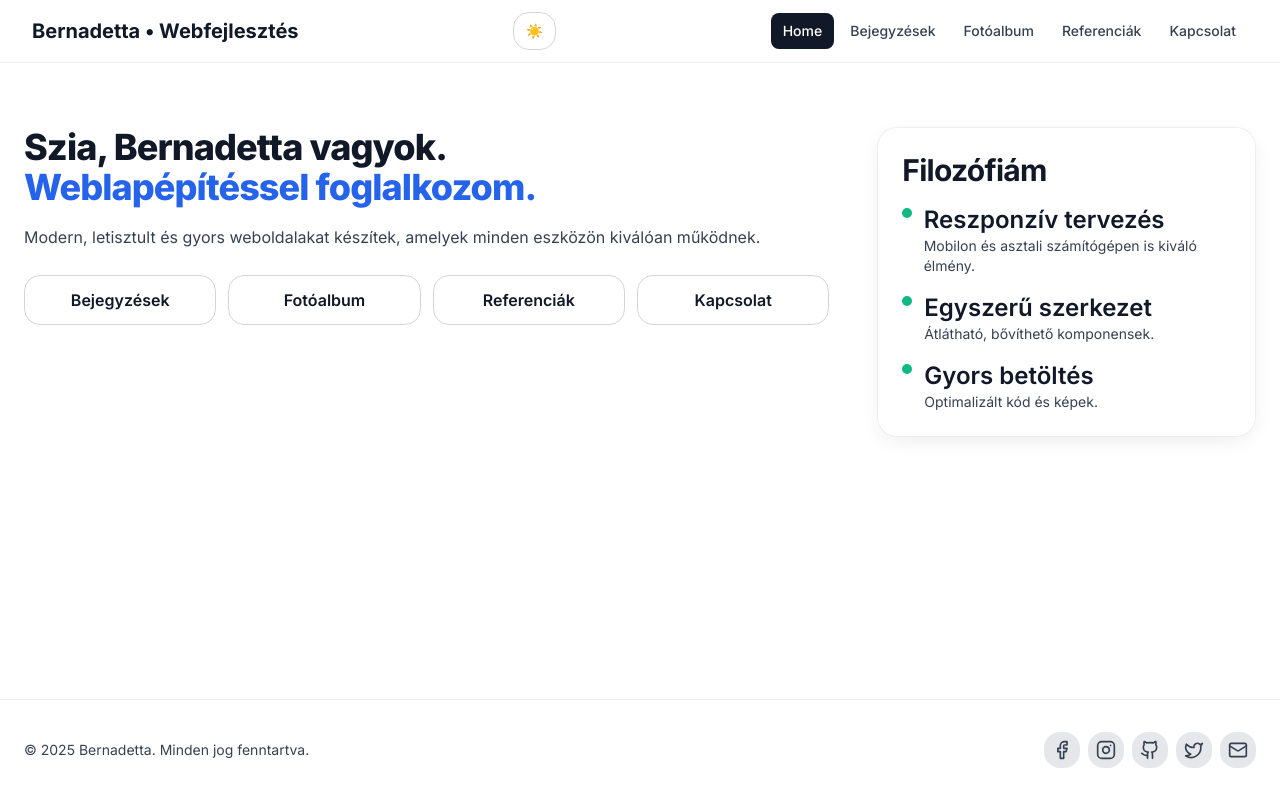
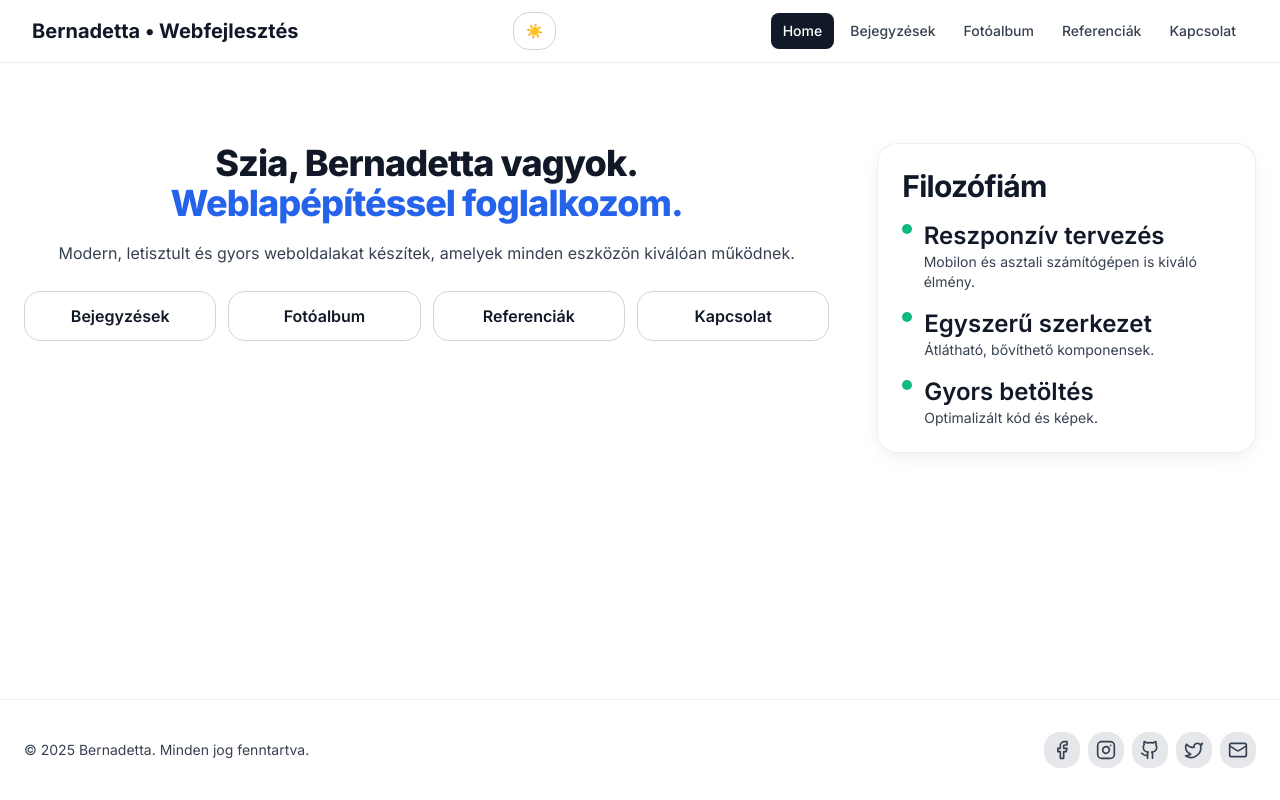
Before and after one commit to butus77/probaprojekt, a Next.js app: page / in a window 1280 px wide. Built offline with nearby package versions, Linux system fonts and the light colour scheme.

Commit message:
style(home): increased section spacing and centered text

```diff
--- a/app/page.tsx
+++ b/app/page.tsx
@@ -6,9 +6,9 @@ export default function HomePage() {
   const buttonClass = "text-center inline-flex items-center justify-center rounded-xl px-5 py-3 font-semibold transition border border-gray-300 dark:border-gray-700 hover:bg-blue-700 hover:text-white dark:hover:border-blue-700";
 
   return (
-    <section className="section">
+    <section className="section py-12 md:py-20">
       <div className="grid md:grid-cols-3 gap-12">
-        <div className="md:col-span-2">
+        <div className="md:col-span-2 text-center">
           <h1>
             Szia, Bernadetta vagyok. <br />
             <span className="text-blue-600">Weblapépítéssel foglalkozom.</span>
```
